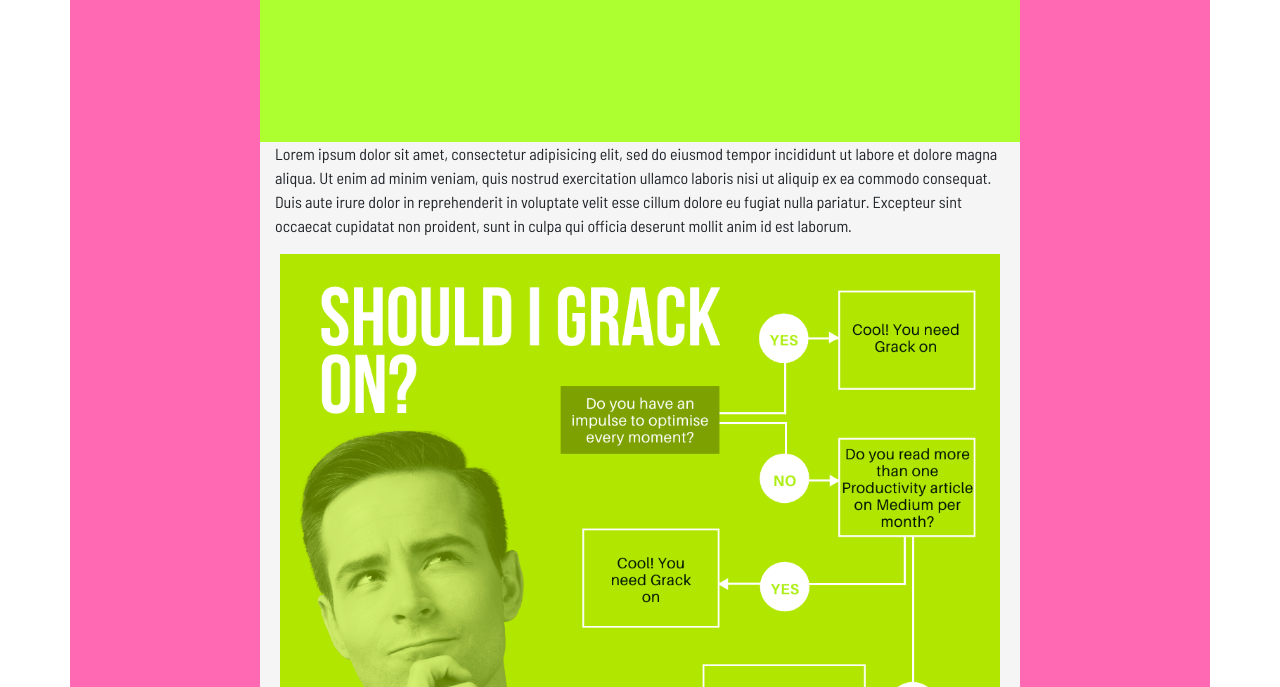
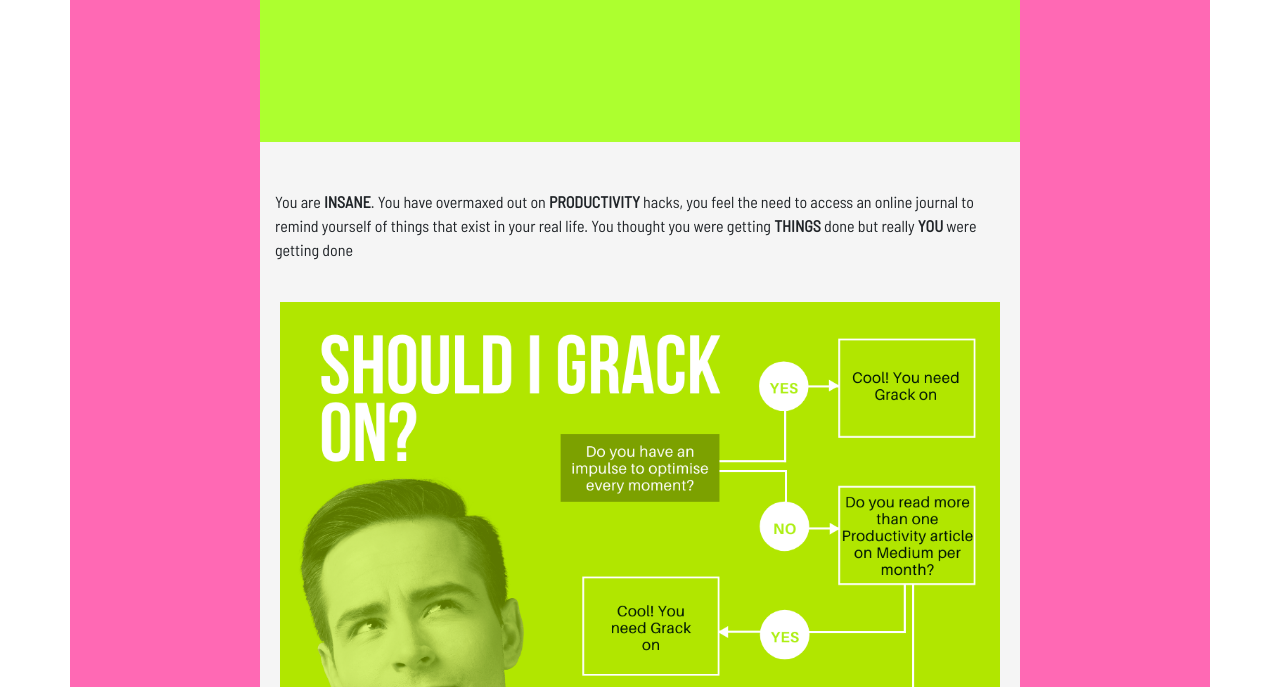
Before and after one commit to millyandmurray/millyandmurray.github.io, a plain HTML site: page aboutyou.html in a window 1280 px wide. Shown: the part 413-1100 px from the top of the page. Drawn offline with nearby package versions, Linux system fonts and the light colour scheme.

```diff
--- a/aboutyou.html
+++ b/aboutyou.html
@@ -80,12 +80,14 @@
 	</div>
 
 	<div class="col-md-8 center-aboutyourow2">
-		<p>Lorem ipsum dolor sit amet, consectetur adipisicing elit, sed do eiusmod
-		tempor incididunt ut labore et dolore magna aliqua. Ut enim ad minim veniam,
-		quis nostrud exercitation ullamco laboris nisi ut aliquip ex ea commodo
-		consequat. Duis aute irure dolor in reprehenderit in voluptate velit esse
-		cillum dolore eu fugiat nulla pariatur. Excepteur sint occaecat cupidatat non
-		proident, sunt in culpa qui officia deserunt mollit anim id est laborum.</p>
+		<br>
+		<br>
+
+		<p>You are <b>INSANE</b>. You have overmaxed out on <b>PRODUCTIVITY</b> hacks, you feel the need to access an online journal to remind yourself of things that exist in your real life.
+
+		You thought you were getting <b>THINGS</b> done but really <b>YOU</b> were getting done</p>
+
+		<br>
 
 		<div class="flowchart_fluid_center">
 		<img src="img/Flowchart_copy.png" class="flowchart_fluid">
```
